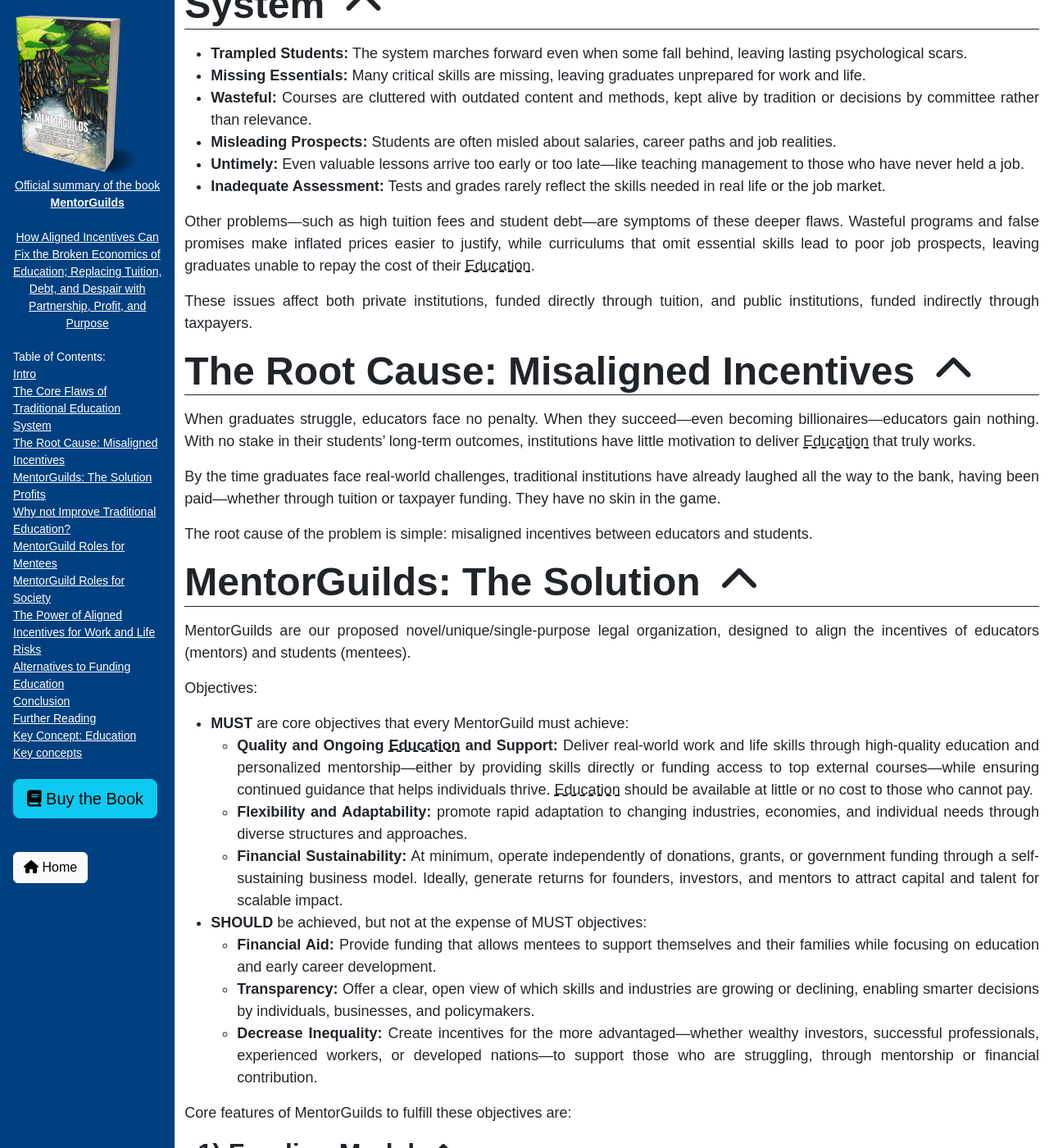
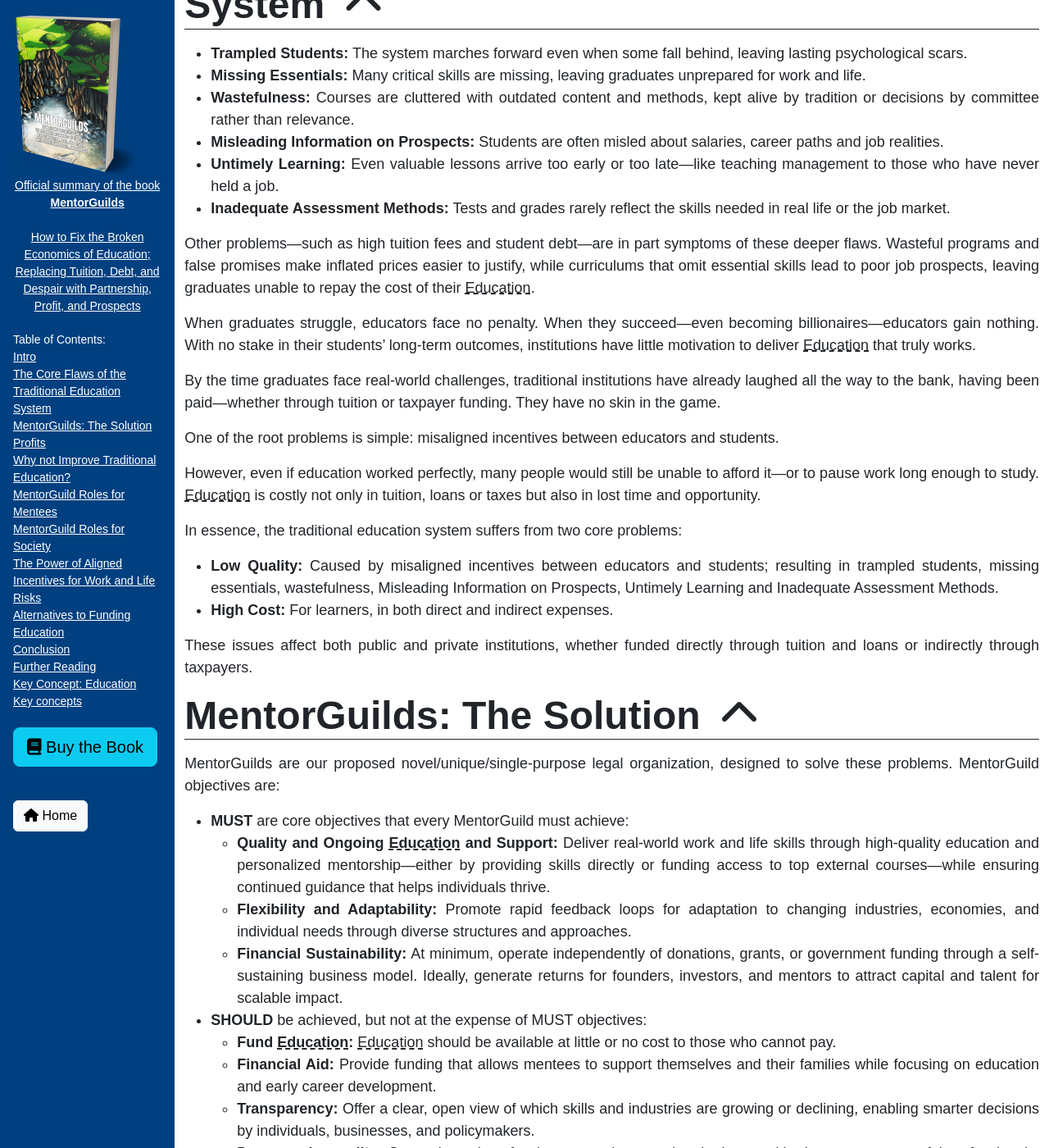
Before and after one commit to ErnestEnki/ernestenki.github.io, a Jekyll site: the page built from books/mentorguilds/comprehensive_summary.html, in a window 1280 px wide and 1400 px high, scrolled down 365 px. Shown: the whole window at 82% size. Built offline with Jekyll 4.4.1, drawn with Linux system fonts in a browser that asks for light colours; some web fonts are replaced; comment, search, counter and statistics services are not loaded; some of the changed text lies outside the part shown.

Commit message:
Improving MentorGuild summary

```diff
--- a/books/mentorguilds/comprehensive_summary.html
+++ b/books/mentorguilds/comprehensive_summary.html
@@ -1,7 +1,7 @@
 ---
 layout: default
 title: MentorGuilds Book Comprehensive Summary
-description: MentorGuilds - How Aligned Incentives Can Fix the Broken Economics of Education; Replacing Tuition, Debt, and Despair with Partnership, Profit, and Purpose
+description: MentorGuilds - How to Fix the Broken Economics of Education; Replacing Tuition, Debt, and Despair with Partnership, Profit, and Prospects
 image: books/mentorguilds/images/cover_socials.jpg
 extra_head: '
 <link href="/css/book.css" rel="stylesheet" />'
@@ -15,7 +15,7 @@
         <img src="images/cover.png" /><br />
         Official summary of the book<br />
         <b>MentorGuilds</b> <br /><br />
-        How Aligned Incentives Can Fix the Broken Economics of Education; Replacing Tuition, Debt, and Despair with Partnership, Profit, and Purpose
+        How to Fix the Broken Economics of Education; Replacing Tuition, Debt, and Despair with Partnership, Profit, and Prospects
       </a>
 
       <aside class="toc bd-sidebar overflow-auto">
@@ -49,28 +49,20 @@
         </article>
 
         <article>
-          <h1>The Core Flaws of Traditional Education System</h1>
+          <h1>The Core Flaws of the Traditional Education System</h1>
           <div>
             <ul>
               <li><b>Trampled Students:</b> The system marches forward even when some fall behind, leaving lasting psychological scars.</li>
               <li><b>Missing Essentials:</b> Many critical skills are missing, leaving graduates unprepared for work and life.</li>
-              <li><b>Wasteful:</b> Courses are cluttered with outdated content and methods, kept alive by tradition or decisions by committee rather than relevance.</li>
-              <li><b>Misleading Prospects:</b> Students are often misled about salaries, career paths and job realities.</li>
-              <li><b>Untimely:</b> Even valuable lessons arrive too early or too late—like teaching management to those who have never held a job.</li>
-              <li><b>Inadequate Assessment:</b> Tests and grades rarely reflect the skills needed in real life or the job market.</li>
+              <li><b>Wastefulness:</b> Courses are cluttered with outdated content and methods, kept alive by tradition or decisions by committee rather than relevance.</li>
+              <li><b>Misleading Information on Prospects:</b> Students are often misled about salaries, career paths and job realities.</li>
+              <li><b>Untimely Learning:</b> Even valuable lessons arrive too early or too late—like teaching management to those who have never held a job.</li>
+              <li><b>Inadequate Assessment Methods:</b> Tests and grades rarely reflect the skills needed in real life or the job market.</li>
             </ul>
 
-            <p>Other problems—such as high tuition fees and student debt—are symptoms of these deeper flaws. Wasteful programs and false promises make inflated prices easier to justify, while curriculums that omit essential skills lead to poor job prospects, leaving graduates unable to repay the cost of their
+            <p>Other problems—such as high tuition fees and student debt—are in part symptoms of these deeper flaws. Wasteful programs and false promises make inflated prices easier to justify, while curriculums that omit essential skills lead to poor job prospects, leaving graduates unable to repay the cost of their
               Education.</p>
 
-            <p>These issues affect both private institutions, funded directly through tuition, and public institutions, funded indirectly through taxpayers.</p>
-
-          </div>
-        </article>
-
-        <article>
-          <h1>The Root Cause: Misaligned Incentives</h1>
-          <div>
             <p>
               When graduates struggle, educators face no penalty. When they succeed—even becoming billionaires—educators gain nothing. With no stake in their students’ long-term outcomes, institutions have little motivation to deliver Education that truly works.
             </p>
@@ -80,8 +72,18 @@
             </p>
 
             <p>
-              The root cause of the problem is simple: misaligned incentives between educators and students.
+              One of the root problems is simple: misaligned incentives between educators and students.
             </p>
+
+            <p>However, even if education worked perfectly, many people would still be unable to afford it—or to pause work long enough to study. Education is costly not only in tuition, loans or taxes but also in lost time and opportunity.</p>
+
+            <p>In essence, the traditional education system suffers from two core problems:</p>
+            <ul>
+              <li><b>Low Quality:</b> Caused by misaligned incentives between educators and students; resulting in trampled students, missing essentials, wastefulness, Misleading Information on Prospects, Untimely Learning and Inadequate Assessment Methods.</li>
+              <li><b>High Cost:</b> For learners, in both direct and indirect expenses.</li>
+            </ul>
+
+            <p>These issues affect both public and private institutions, whether funded directly through tuition and loans or indirectly through taxpayers.</p>
 
           </div>
         </article>
@@ -89,26 +91,26 @@
         <article>
           <h1>MentorGuilds: The Solution</h1>
           <div>
-            <p>MentorGuilds are our proposed novel/unique/single-purpose legal organization, designed to align the incentives of educators (mentors) and students (mentees).</p>
+            <p>MentorGuilds are our proposed novel/unique/single-purpose legal organization, designed to solve these problems. MentorGuild objectives are:</p>
 
-            <p>Objectives:</p>
             <ul>
               <li><b>MUST</b> are core objectives that every MentorGuild must achieve:
                 <ul>
-                  <li><b>Quality and Ongoing Education and Support:</b> Deliver real-world work and life skills through high-quality education and personalized mentorship—either by providing skills directly or funding access to top external courses—while ensuring continued guidance that helps individuals thrive.
-                    Education should be available at little or no cost to those who cannot pay.</li>
-                  <li><b>Flexibility and Adaptability:</b> promote rapid adaptation to changing industries, economies, and individual needs through diverse structures and approaches.</li>
+                  <li><b>Quality and Ongoing Education and Support:</b> Deliver real-world work and life skills through high-quality education and personalized mentorship—either by providing skills directly or funding access to top external courses—while ensuring continued guidance that helps individuals thrive.</li>
+                  <li><b>Flexibility and Adaptability:</b> Promote rapid feedback loops for adaptation to changing industries, economies, and individual needs through diverse structures and approaches.</li>
                   <li><b>Financial Sustainability:</b> At minimum, operate independently of donations, grants, or government funding through a self-sustaining business model. Ideally, generate returns for founders, investors, and mentors to attract capital and talent for scalable impact.</li>
                 </ul>
               </li>
               <li><b>SHOULD</b> be achieved, but not at the expense of MUST objectives:
                 <ul>
+                  <li><b>Fund Education:</b> Education should be available at little or no cost to those who cannot pay.</li>
                   <li><b>Financial Aid:</b> Provide funding that allows mentees to support themselves and their families while focusing on education and early career development.</li>
                   <li><b>Transparency:</b> Offer a clear, open view of which skills and industries are growing or declining, enabling smarter decisions by individuals, businesses, and policymakers.</li>
-                  <li><b>Decrease Inequality:</b> Create incentives for the more advantaged—whether wealthy investors, successful professionals, experienced workers, or developed nations—to support those who are struggling, through mentorship or financial contribution.</li>
+                  <li><b>Decrease Inequality:</b> Create incentives for the more advantaged—whether wealthy investors, successful professionals, thriving retirees, or developed regions—to support those who are struggling, through mentorship or financial contribution.</li>
                 </ul>
               </li>
             </ul>
+
 
             <p>Core features of MentorGuilds to fulfill these objectives are:</p>
 
@@ -389,10 +391,12 @@
         <article>
           <h1>Alternatives to Funding Education</h1>
           <div>
-            <p>At first glance, MentorGuilds may seem like just another way to finance education—an alternative to free or subsidized Education, student loans, or other income-based repayment models</p>
-            <p>In some cases, that is exactly what they might do. For example, in highly regulated professions such as medicine, a MentorGuild’s role could be largely financing a university degree. However, MentorGuild are designed to do much more. Even in such cases, their involvement could go further. A MentorGuild could also provide financial aid so students can focus on their studies instead of juggling part-time jobs, and continue supporting them after graduation by helping secure employment or navigate early career challenges.</p>
+            <p>At first glance, MentorGuilds may seem like just another way to finance education—an alternative to free or subsidized Education, student loans, or other income-based repayment models.</p>
+            <p>In some cases, that is exactly what they might do. For example, in highly regulated professions such as medicine, a MentorGuild’s role could be largely financing a university degree. However, MentorGuild are designed to do much more. Even in such cases, their involvement could go further. A MentorGuild
+              could also provide financial aid so students can focus on their studies instead of juggling part-time jobs, and continue supporting them after graduation by helping secure employment or navigate early career challenges.</p>
 
-             <p>While MentorGuilds may resemble <a href="https://en.wikipedia.org/wiki/Income_share_agreement" target="_blank">Income Sharing Agreements (ISAs)</a> or <a href="https://www.unesco.org/en/dtc-finance-toolkit-factsheets/income-contingent-loans-icls" target="_blank">Income Contingent Loans (ICLs)</a>—since all involve contributing a share of future income in exchange for education—the similarity ends there.</p>
+            <p>While MentorGuilds may resemble <a href="https://en.wikipedia.org/wiki/Income_share_agreement" target="_blank">Income Sharing Agreements (ISAs)</a> or <a href="https://www.unesco.org/en/dtc-finance-toolkit-factsheets/income-contingent-loans-icls" target="_blank">Income Contingent Loans (ICLs)</a>—since
+              all involve contributing a share of future income in exchange for education—the similarity ends there.</p>
             <p>Let us explore the key differences:</p>
 
             <table class="table align-top">
@@ -408,7 +412,8 @@
                       <li>work</li>
                       <li>Education</li>
                       <li>before a career begins</li>
-                  </ul></div>
+                    </ul>
+                  </div>
                 </td>
                 <td>Provide access to:
                   <ul>
@@ -419,7 +424,8 @@
                 </td>
               </tr>
               <tr>
-                <td colspan="2"><div>A way to finance traditional Education:
+                <td colspan="2">
+                  <div>A way to finance traditional Education:
                     <ul>
                       <li>Without addressing its deeper flaws</li>
                       <li>Delegates accountability for student outcomes</li>
@@ -437,7 +443,9 @@
                 </td>
               </tr>
               <tr>
-                <td colspan="2"><div>No feedback loop to improve Education quality over time</div></td>
+                <td colspan="2">
+                  <div>No feedback loop to improve Education quality over time</div>
+                </td>
                 <td>Continuously and quickly learn from outcomes to improve support for current/future mentees</td>
               </tr>
               <tr>
@@ -493,7 +501,11 @@
               </tr>
             </table>
 
-            <p>In essence, if a person finds a traditional education path that fully meets their needs—one that is aligned with real-world outcomes, accountable for results, and free from the usual inefficiencies—then traditional funding options may be enough. But for everyone else, MentorGuilds offer a better alternative: a model built on shared incentives, curated education, and lasting mentorship that continues long after graduation.</p>
+            <p>In essence, if a potential student finds a traditional education provider that fully meets their needs—free of <a href="#the-core-flaws-of-the-traditional-education-system">major flaws</a>—and does not need support or guidance beyond the classroom, then free or subsidized education, student loans, ISAs, or ICLs may be enough.</p>
+
+            <p>For everyone else, MentorGuilds provide added value: Education and repayments built on shared incentives, curated learning paths, and mentorship that continues long after graduation.</p>
+
+
           </div>
         </article>
 
--- a/books/mentorguilds/summary.html
+++ b/books/mentorguilds/summary.html
@@ -1,7 +1,7 @@
 ---
 layout: default
 title: MentorGuilds Book Summary
-description: MentorGuilds - How Aligned Incentives Can Fix the Broken Economics of Education; Replacing Tuition, Debt, and Despair with Partnership, Profit, and Purpose
+description: MentorGuilds - How to Fix the Broken Economics of Education; Replacing Tuition, Debt, and Despair with Partnership, Profit, and Prospects
 image: books/mentorguilds/images/cover_socials.jpg
 extra_head: '
 <link href="/css/book.css" rel="stylesheet" />'
@@ -15,7 +15,7 @@
         <img src="images/cover.png" /><br />
         Official summary of the book<br />
         <b>MentorGuilds</b> <br /><br />
-        How Aligned Incentives Can Fix the Broken Economics of Education; Replacing Tuition, Debt, and Despair with Partnership, Profit, and Purpose
+        How to Fix the Broken Economics of Education; Replacing Tuition, Debt, and Despair with Partnership, Profit, and Prospects
       </a>
 
       <aside class="toc bd-sidebar overflow-auto">
@@ -40,38 +40,26 @@
         </article>
 
         <article>
-          <h1>The Problem</h1>
+          <h1>The Core Flaws of the Traditional Education System</h1>
           <div>
-            <p>Technology and society evolve faster than education can keep up, leaving graduates unprepared for real-world demands. Traditional institutions—funded upfront through tuition or taxes—have no stake in long-term graduates' outcomes, creating a gap between what people learn and what they need to survive,
+            <p>Technology and society evolve faster than traditional education can keep up, leaving graduates unprepared for real-world demands. These institutions—funded upfront through tuition or taxes—have no stake in long-term graduates' outcomes, creating a gap between what people learn and what they need to survive,
               let alone
-              thrive. Despite good
-              intentions, reforms are slowed by bureaucracy, politics, and resistance to change. Even with unlimited funding, education would still fail to align with market and life realities unless educators share incentives with their students.</p>
+              thrive. Despite good intentions, reforms are slowed by bureaucracy, politics, and resistance to change. Even with unlimited funding, education would still fail to align with market and life realities unless educators share incentives with their students.</p>
+
+            <p>Even if education worked perfectly, many people would still be unable to afford it—or to pause work long enough to study. Education is costly not only in tuition, loans or taxes but also in lost time and opportunity.</p>
+
+            <p>In essence, the traditional education system suffers from two core problems:</p>
+            <ul>
+              <li><b>Low Quality:</b> Caused by misaligned incentives between educators and students.</li>
+              <li><b>High Cost:</b> For learners, in both direct payments and indirect sacrifices.</li>
+            </ul>
           </div>
         </article>
 
         <article>
           <h1>MentorGuilds: The Solution</h1>
           <div>
-            <p>MentorGuilds are our proposed new kind of legal organization built with these objectives:</p>
-            <ul>
-              <li><b>MUST</b> are core objectives that every MentorGuild must achieve:
-                <ul>
-                  <li><b>Quality and Ongoing Education and Support:</b> Deliver real-world work and life skills through high-quality education and personalized mentorship—either by providing skills directly or funding access to top external courses—while ensuring continued guidance that helps individuals thrive.
-                    Education should be available at little or no cost to those who cannot pay.</li>
-                  <li><b>Flexibility and Adaptability:</b> promote rapid adaptation to changing industries, economies, and individual needs through diverse structures and approaches.</li>
-                  <li><b>Financial Sustainability:</b> At minimum, operate independently of donations, grants, or government funding through a self-sustaining business model. Ideally, generate returns for founders, investors, and mentors to attract capital and talent for scalable impact.</li>
-                </ul>
-              </li>
-              <li><b>SHOULD</b> be achieved, but not at the expense of MUST objectives:
-                <ul>
-                  <li><b>Financial Aid:</b> Provide funding that allows mentees to support themselves and their families while focusing on education and early career development.</li>
-                  <li><b>Transparency:</b> Offer a clear, open view of which skills and industries are growing or declining, enabling smarter decisions by individuals, businesses, and policymakers.</li>
-                  <li><b>Decrease Inequality:</b> Create incentives for the more advantaged—whether wealthy investors, successful professionals, experienced workers, or developed nations—to support those who are struggling, through mentorship or financial contribution.</li>
-                </ul>
-              </li>
-            </ul>
-
-             <p>Core features of MentorGuilds to fulfill these objectives are:</p>
+            <p>MentorGuilds are our proposed new kind of legal organization built to address these problems.  Core features of MentorGuilds are:</p>
             <ol>
               <li><b>Funding Model:</b> They earn income only from their mentees—primarily through a small share of future earnings, paid only for set number hours worked in jobs that use the skills the MentorGuild helped provide, and
                 optionally through tuition. There is no debt, interest, fees, or penalties, and mentees owe nothing if they earn nothing or change professions.
```
Also changed, not shown: other parts of books/mentorguilds/comprehensive_summary.html (+2 -2 lines). Lines whose indentation alone changed are shown as unchanged.
